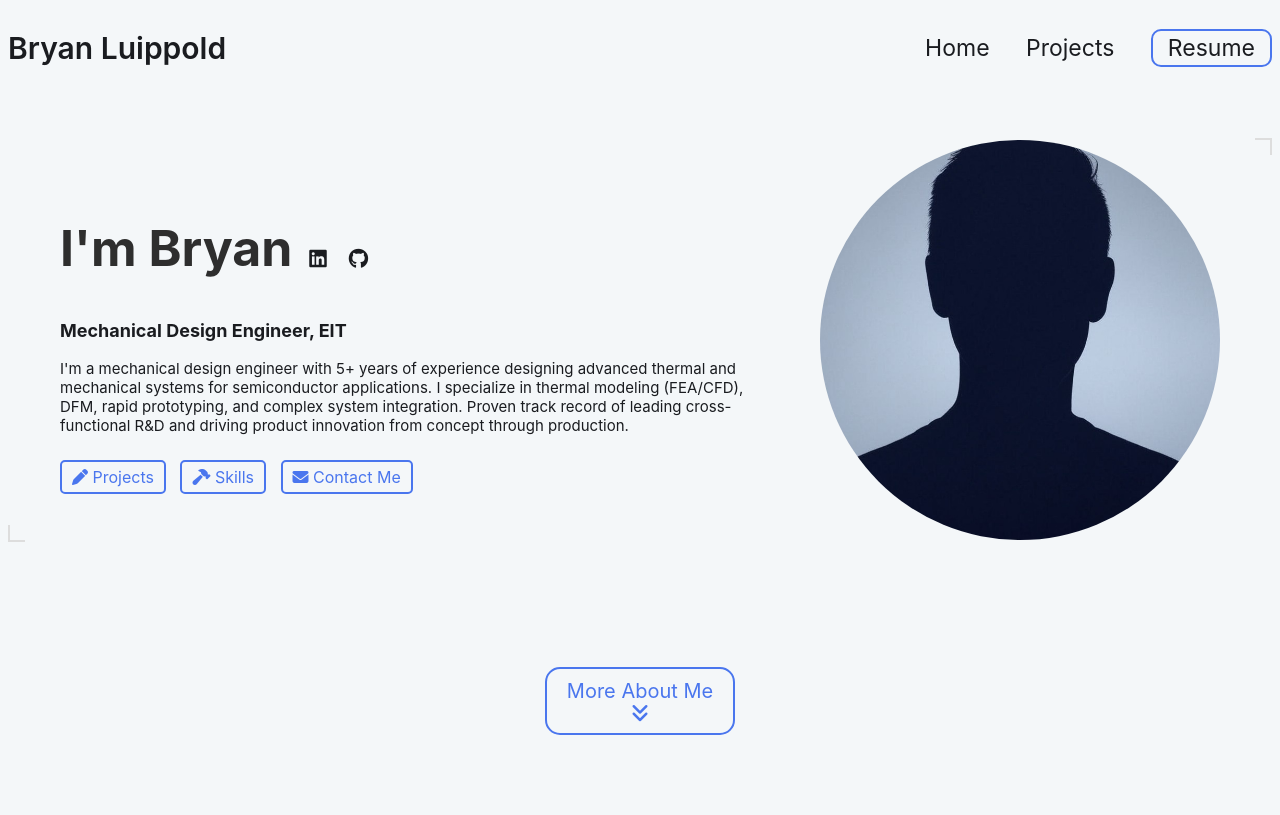
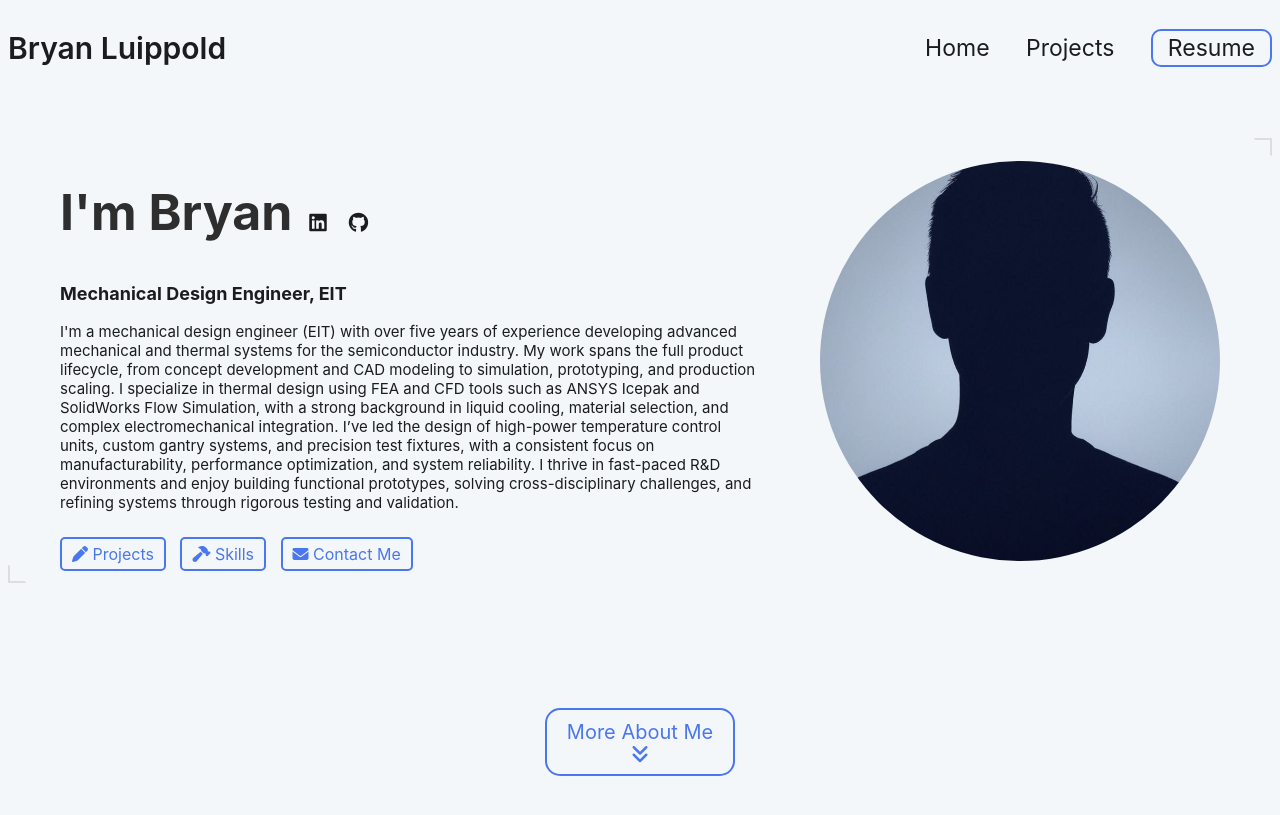
Before and after one commit to bluippold/bluippold.github.io, a Jekyll site: the page built from index.html, in a window 1280 px wide and 900 px high. Shown: the top 815 px of the window. Built offline with Jekyll 4.4.1, drawn with Linux system fonts in a browser that asks for light colours.

Commit message:
Update _config.yml

```diff
--- a/_config.yml
+++ b/_config.yml
@@ -15,7 +15,9 @@ title: Bryan Luippold's Portfolio # This is what shows up in the tab of the brow
 name: Bryan Luippold
 headline: Mechanical Design Engineer, EIT
 description: >- # dont remove this line. this will ignore all new lines until the next section
-  I'm a mechanical design engineer with 5+ years of experience designing advanced thermal and mechanical systems for semiconductor applications. I specialize in thermal modeling (FEA/CFD), DFM, rapid prototyping, and complex system integration. Proven track record of leading cross-functional R&D and driving product innovation from concept through production.
+  I'm a mechanical design engineer (EIT) with over five years of experience developing advanced mechanical and thermal systems for the semiconductor industry. My work spans the full product lifecycle, from concept development and CAD modeling to simulation, prototyping, and production scaling. I specialize in thermal design using FEA and CFD tools such as ANSYS Icepak and SolidWorks Flow Simulation, with a strong background in liquid cooling, material selection, and complex electromechanical integration.
+
+  I’ve led the design of high-power temperature control units, custom gantry systems, and precision test fixtures, with a consistent focus on manufacturability, performance optimization, and system reliability. I thrive in fast-paced R&D environments and enjoy building functional prototypes, solving cross-disciplinary challenges, and refining systems through rigorous testing and validation.
 
 # Place your profile image in /assets/images/profile-image/folder and edit the file name
 profile_image: ./assets/images/profile-image/avatar.jpeg
```
